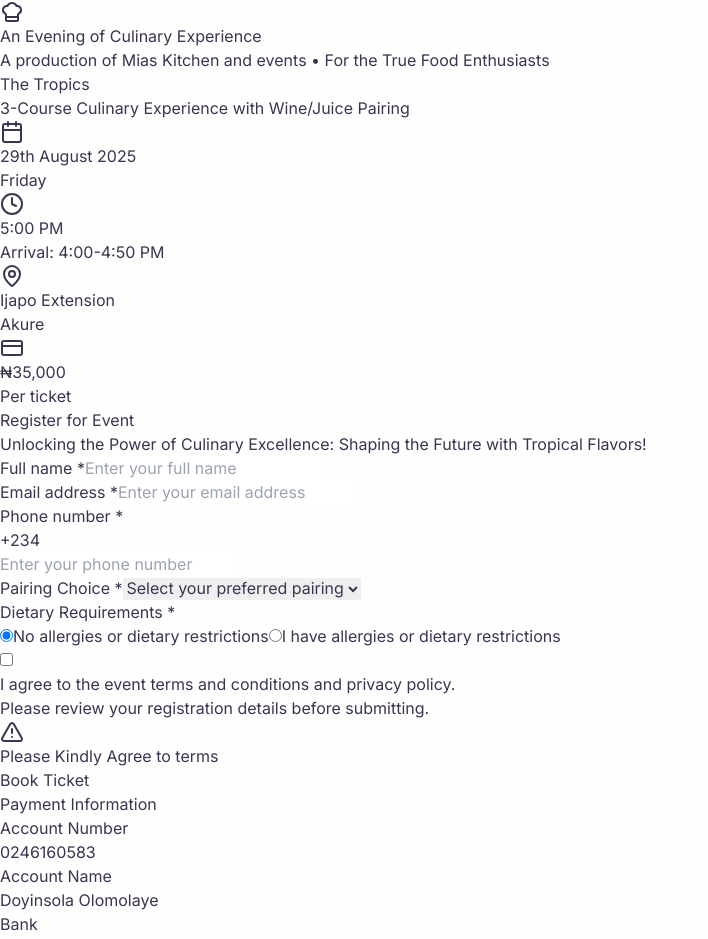
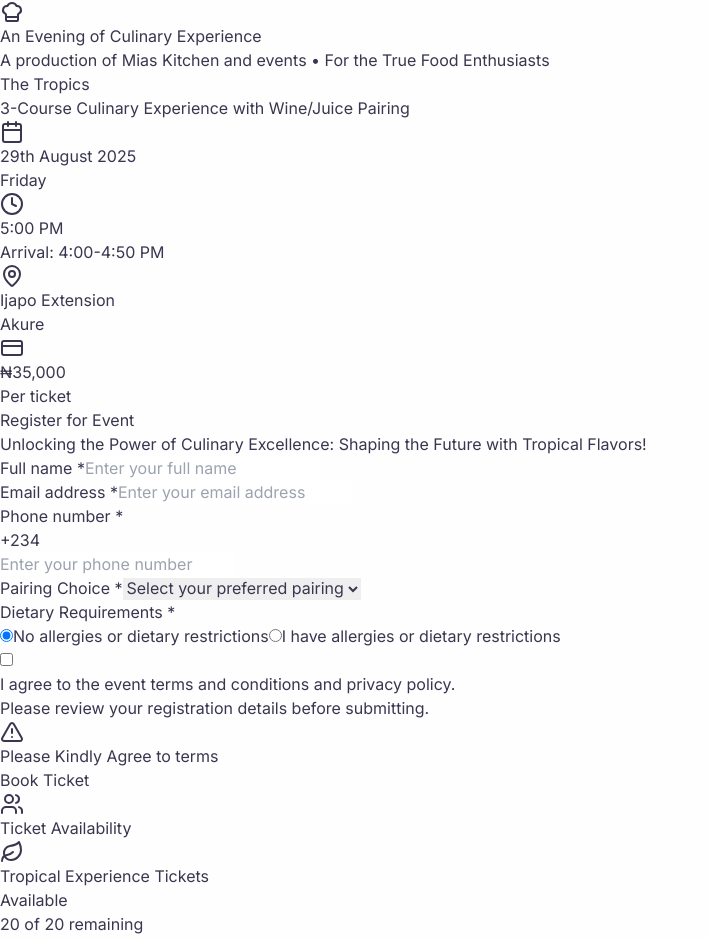
Before and after one commit to superwaih/events-app, a Next.js app: page / in a window 1280 px wide. Shown: the top 939 px of the page, without its empty margins (0-708 px from the left). Built offline with nearby package versions, Linux system fonts and the light colour scheme; no server answers; the database is empty.

Commit message:
feat: Enable ticket availability display in event booking sidebar

```diff
--- a/app/page.tsx
+++ b/app/page.tsx
@@ -45,7 +45,7 @@ const { form, isSubmitting, onSubmit: handleSubmit } = useEventRegistration(
 
           {/* Sidebar */}
           <div className="space-y-6">
-            {/* <TicketAvailability ticketCounts={ticketCounts} /> */}
+            <TicketAvailability ticketCounts={ticketCounts} />
             <PaymentInformation />
             <EventFeatures />
           </div>
```
